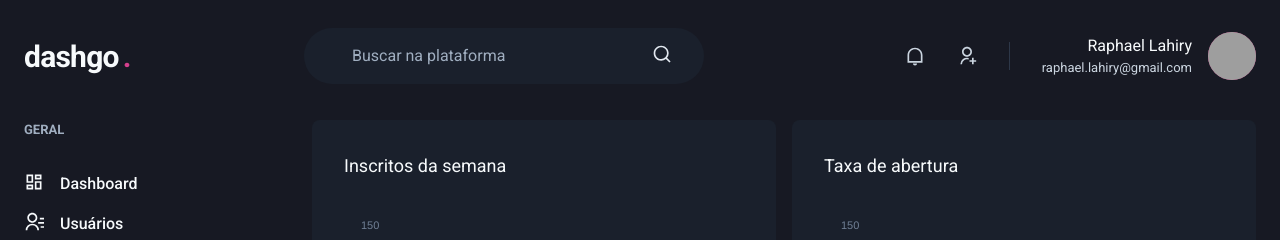
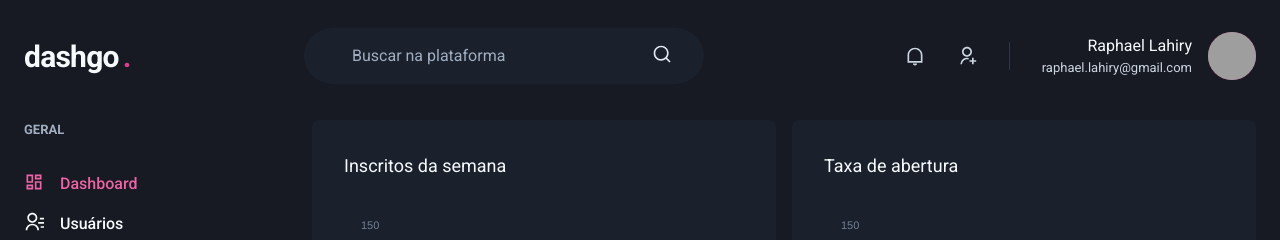
Before and after one commit to Lahiry/Ignite-dashgo, a Next.js app: page /dashboard in a window 1280 px wide. Shown: the top 240 px of the page. Built offline with nearby package versions, Linux system fonts and the light colour scheme; grey boxes are pictures that could not be loaded.

Commit message:
Sinalizando link ativo

```diff
--- /dev/null
+++ b/src/components/ActiveLink.tsx
@@ -0,0 +1,30 @@
+import Link, { LinkProps } from "next/link";
+import { useRouter } from "next/router";
+import { cloneElement, ReactElement } from "react";
+
+interface ActiveLinkProps extends LinkProps {
+  children: ReactElement;
+  shouldMatchExactHref?: boolean;
+}
+
+export function ActiveLink({ children, shouldMatchExactHref, ...rest }: ActiveLinkProps) {
+  const { asPath } = useRouter()
+
+  let isActive = false;
+
+  if (shouldMatchExactHref && (asPath === rest.href || asPath === rest.as)) {
+    isActive = true;
+  }
+
+  if (!shouldMatchExactHref && (asPath.startsWith(String(rest.href)) || asPath.startsWith(String(rest.as)))) {
+    isActive = true;
+  }
+
+  return (
+    <Link {...rest}>
+      {cloneElement(children, {
+        color: isActive ? 'pink.400' : 'gray.50'
+      })}
+    </Link>
+  );
+}
--- a/src/components/Sidebar/NavLink.tsx
+++ b/src/components/Sidebar/NavLink.tsx
@@ -1,6 +1,6 @@
 import { Icon, Link as ChakraLink, LinkProps as ChakraLinkProps, Text } from "@chakra-ui/react";
-import Link from "next/link";
 import { ElementType } from "react";
+import { ActiveLink } from "../ActiveLink";
 
 interface NavLinkProps extends ChakraLinkProps {
   icon: ElementType;
@@ -10,11 +10,11 @@
 
 export function NavLink({ icon, children, href, ...rest }: NavLinkProps) {
   return (
-    <Link href={href} passHref>
+    <ActiveLink href={href} passHref>
       <ChakraLink display="flex" align="center" {...rest}>
         <Icon as={icon} fontSize="20" />
         <Text ml="4" fontWeight="medium">{children}</Text>
       </ChakraLink>
-    </Link>
+    </ActiveLink>
   );
 }
```
